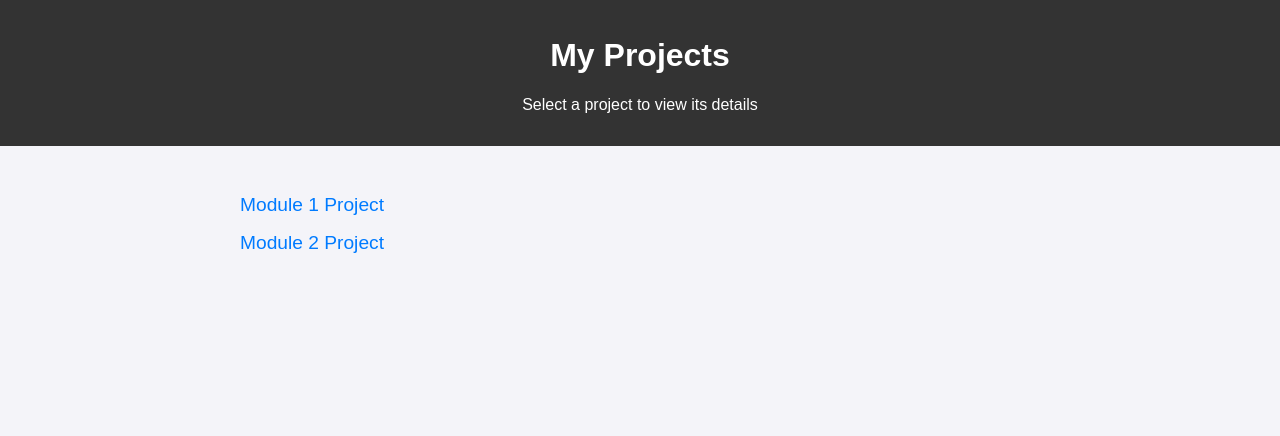
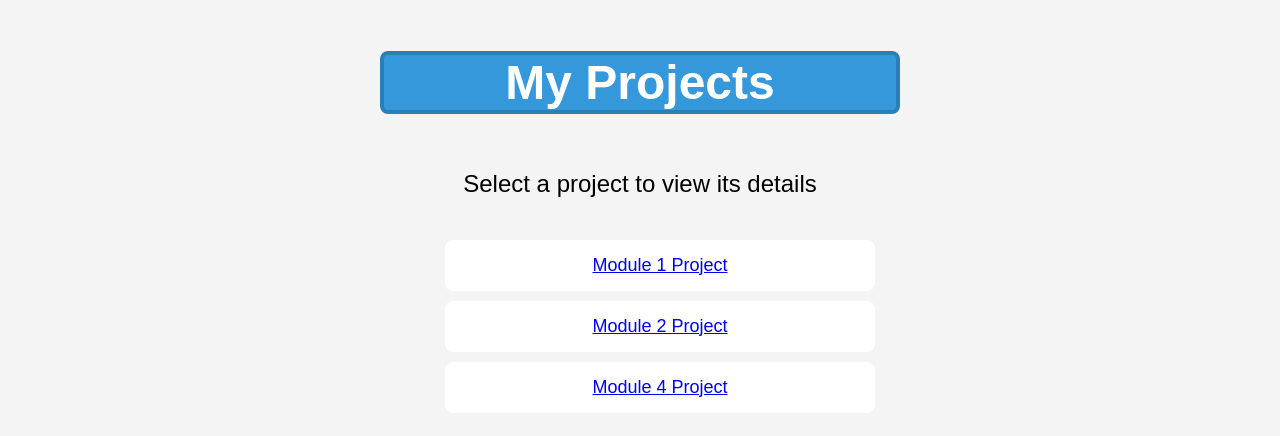
Before and after one commit to sugar-studios/cis166aa-firebase-project, a plain HTML site: page public/index.html in a window 1280 px wide. Drawn offline with Linux system fonts and the light colour scheme; files that its build step writes are made by us from their sources.

Commit message:
Module 4 upload

```diff
--- a/public/css/style.css
+++ /dev/null
@@ -1,32 +0,0 @@
-body {
-    font-family: Arial, sans-serif;
-    margin: 0;
-    padding: 0;
-    background-color: #f4f4f9;
-}
-header {
-    background-color: #333;
-    color: #fff;
-    padding: 1rem 0;
-    text-align: center;
-}
-main {
-    padding: 2rem;
-    max-width: 800px;
-    margin: 0 auto;
-}
-ul {
-    list-style: none;
-    padding: 0;
-}
-li {
-    margin: 1rem 0;
-}
-a {
-    text-decoration: none;
-    color: #007bff;
-    font-size: 1.2rem;
-}
-a:hover {
-    text-decoration: underline;
-}
--- /dev/null
+++ b/public/css/styles.css
@@ -0,0 +1,57 @@
+/* General Styles */
+body {
+    font-family: Arial, sans-serif;
+    background-color: #f4f4f4;
+    color: #333;
+    margin: 0;
+    padding: 0;
+    text-align: center;
+}
+
+/* Header */
+.text-center {
+    display: flex;
+    flex-direction: column;
+    align-items: center;
+    justify-content: center;
+    color: black;
+    padding: 20px;
+    width: 50%;
+    margin: 10vh auto;
+    font-size: 24px;
+    height: 5vh;
+}
+
+.text-center h1 {
+    width: 80%;
+    color: white;
+    background-color: #3498db;
+    border: 4px solid #2980b9;
+    border-radius: 8px;
+}
+
+/* List Styling */
+ol {
+    list-style-type: none;
+    padding: 20px;
+    overflow-y: scroll;
+}
+
+/* Make each list item a box */
+li {
+    list-style: none;
+    background-color: #ffffff;
+    margin: 10px auto;
+    padding: 15px;
+    width: 80%;
+    max-width: 400px;
+    border-radius: 8px;
+    font-size: 18px;
+    transition: transform 0.2s ease-in-out;
+}
+
+/* Hover Effect */
+li:hover {
+    transform: scale(1.05);
+    background-color: #ecf0f1;
+}
--- a/public/index.html
+++ b/public/index.html
@@ -4,10 +4,10 @@
     <meta charset="UTF-8">
     <meta name="viewport" content="width=device-width, initial-scale=1.0">
     <title>Project Index</title>
-    <link rel="stylesheet" href="style.css">
+    <link rel="stylesheet" href="css/styles.css">
 </head>
 <body>
-    <header>
+    <header class="text-center">
         <h1>My Projects</h1>
         <p>Select a project to view its details</p>
     </header>
@@ -15,6 +15,7 @@
         <ul>
             <li><a href="projects/Project1/index.html">Module 1 Project</a></li>
             <li><a href="projects/Project2/index.html">Module 2 Project</a></li>
+            <li><a href="projects/Project3/index.html">Module 4 Project</a></li>
         </ul>
     </main>
 </body>
--- /dev/null
+++ b/public/projects/Project3/css/styles.css
@@ -0,0 +1,69 @@
+/* General Styles */
+body {
+    font-family: Arial, sans-serif;
+    background-color: #f4f4f4;
+    color: #333;
+    margin: 0;
+    padding: 0;
+    text-align: center;
+}
+
+/* Header */
+.text-center {
+    display: flex;
+    flex-direction: row;
+    align-items: center;
+    justify-content: center;
+    color: white;
+    padding: 20px;
+    width: 50%;
+    margin: 10px auto;
+    font-size: 24px;
+    height: 5vh;
+}
+
+.text-center h1 {
+    width: 80%;
+    background-color: #3498db;
+    border: 4px solid #2980b9;
+    border-radius: 8px;
+}
+
+.text-center button {
+    background-color: whitesmoke;
+    border: 4px solid #2980b9;
+    border-radius: 8px;
+    color: #3498db;
+    font-size: 24px;
+    width: 20%;
+    transition: transform .2s ease;
+}
+
+.text-center button:hover {
+    transform: scale(1.05);
+    background-color: #ecf0f1;
+}
+
+/* List Styling */
+ol {
+    list-style-type: none;
+    padding: 20px;
+}
+
+/* Make each list item a box */
+li {
+    background-color: #ffffff;
+    margin: 10px auto;
+    padding: 15px;
+    width: 80%;
+    max-width: 400px;
+    border-radius: 8px;
+    font-size: 18px;
+    transition: transform 0.2s ease-in-out;
+}
+
+/* Hover Effect */
+li:hover {
+    transform: scale(1.05);
+    background-color: #ecf0f1;
+}
```
Also changed, not shown: public/projects/Project3/index.html (added, +26 -0 lines), public/projects/Project3/js/main.js (added, +95 -0 lines).
